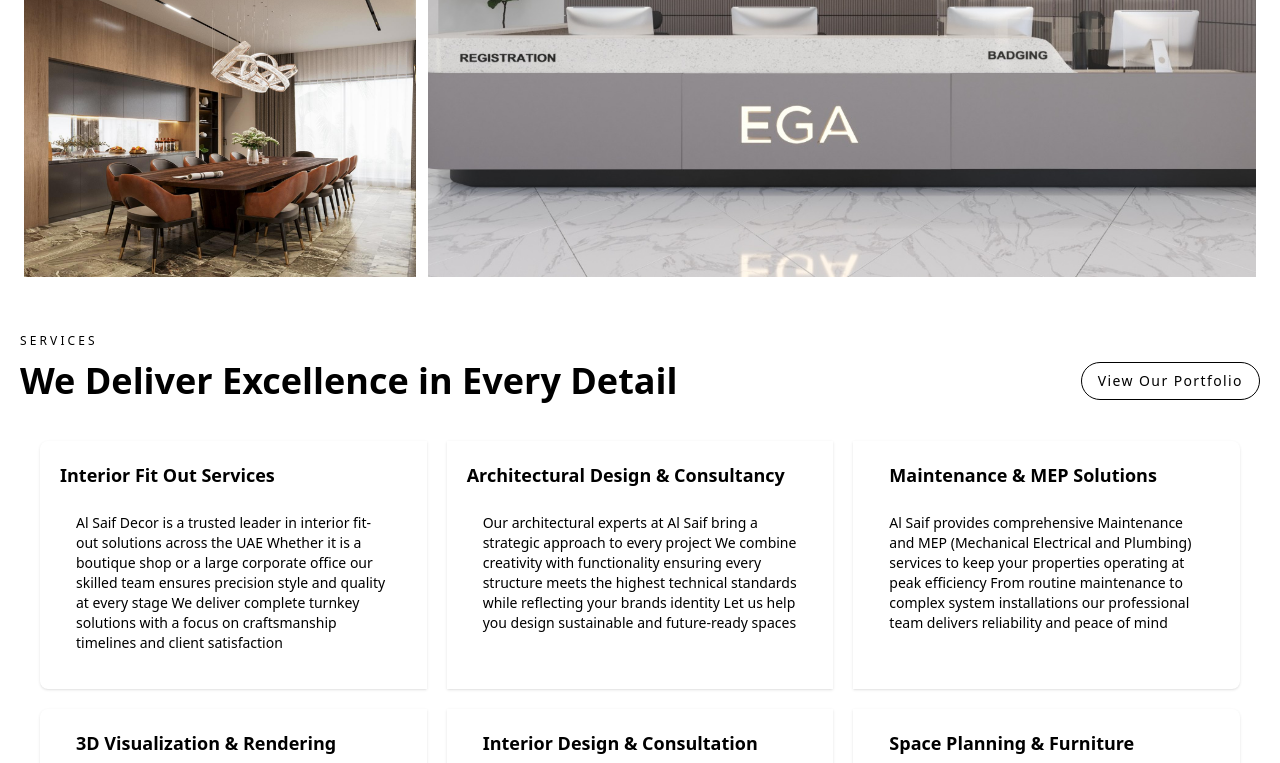
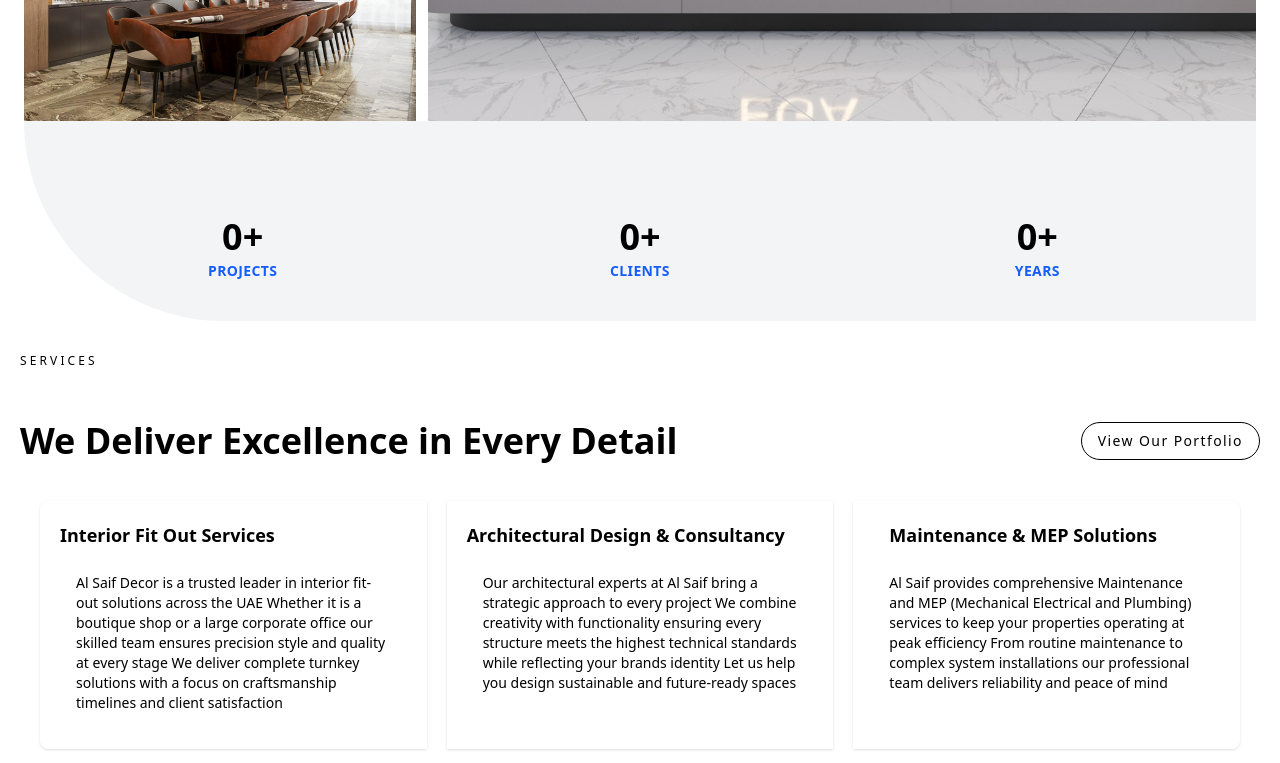
Before and after one commit to AliAkramkk/AlSaif_Next, a Next.js app: page / in a window 1280 px wide. Shown: the part 3140-3903 px from the top of the page. Built offline with nearby package versions, Linux system fonts and the light colour scheme; a web font is replaced by a local one.

Commit message:
home page modified

```diff
--- a/src/components/Alsaif.jsx
+++ b/src/components/Alsaif.jsx
@@ -2,6 +2,7 @@ import React from "react";
 import img from "next/image";
 const Alsaif = () => {
   return (
+    <>
     <div className="bg-white py-10 px-6 md:px-10 md:py-10 overflow-hidden relative">
       <h1 className="text-xl font-mono py-8">
         We Are happy to see the transformation
@@ -11,7 +12,7 @@ const Alsaif = () => {
         <img
           src="/assets/interior4.jpg"
           alt="Alsaif"
-          className="md:w-[650px] md:h-[450px] mask-radial-[100%_110%] mask-radial-from-75% mask-radial-at-left ..."
+          className="md:w-[650px] md:h-[450px] mask-radial-[100%_190%] mask-radial-from-75% "
         />
         {/* <img
         className="mask-radial-[100%_100%] mask-radial-from-75% mask-radial-at-left ..." src={"img"} /> */}
@@ -43,6 +44,8 @@ const Alsaif = () => {
         </div>
       </div>
     </div>
+
+    </>
   );
 };
 
--- a/src/components/Footer.jsx
+++ b/src/components/Footer.jsx
@@ -11,11 +11,11 @@ const Footer = () => {
   };
 
   return (
-    <footer className="bg-gray-100 px-6 py-10 mt-16">
+    <footer className="bg-gray-100 px-6 mt-16">
       {/* Top Section */}
       <div className="flex flex-col md:flex-row justify-between items-center gap-6">
         <div>
-          <p className=" text-lg">Let’s</p>
+          {/* <p className=" text-lg">Let’s</p> */}
           <h2 className="text-3xl md:text-5xl font-semibold">Get in touch</h2>
         </div>
 
--- /dev/null
+++ b/src/components/FooterStyle.jsx
@@ -0,0 +1,43 @@
+import React from 'react';
+import Image from 'next/image';
+
+const FooterStyle = () => {
+  return (
+    <div className='-mb-16 mt-10'>
+      <div className="relative bg-gray-100 px-6 md:px-1 w-full  rounded-tr-full">
+        <div className='flex flex-row items-start relative'>
+          {/* Text Section */}
+          <div className="w-2/3 z-10">
+            <h1 className='mt-6 md:mt-5 text-2xl md:text-6xl font-serif px-3'>
+              Interest in <br />
+              <span>Working with Us?</span>
+            </h1>
+          </div>
+
+          {/* Image Positioned to the Right */}
+          <div className="hidden md:block w-1/3  justify-end pr-6 relative">
+            <div className="absolute -top-20 right-24">
+              <Image
+                src="/assets/proj1.jpg"
+                alt="Interior Design"
+                width={226}
+                height={750}
+                className=" h-[300px]  object-contain  rounded-t-full border-black border "
+              />
+            </div>
+          </div>
+        </div>
+
+        {/* Paragraph Section */}
+        <div className='pt-14'> {/* push down to make room for image overlap */}
+          <p className='font-mono px-5'>
+            Do you have a passion for creating beautiful and functional spaces? If you are interested <br />
+            <span>in working with us please contact us or chat on WhatsApp</span>
+          </p>
+        </div>
+      </div>
+    </div>
+  );
+};
+
+export default FooterStyle;
--- a/src/components/Highlight.jsx
+++ b/src/components/Highlight.jsx
@@ -7,10 +7,10 @@ const Highlight = () => {
   return (
     <>
       <div className="flex md:flex-row flex-col gap-3 py-6 px-6">
-        <div className="text-xl md:text-3xl font- md:mono w-1/3">
+        <div className="text-xl md:text-3xl  md:font-mono ">
           We Convert It as per Your Dream
         </div>
-        <div className="text-xl md:text-3xl font-mono md:w-2/3 flex flex-col">
+        {/* <div className="text-xl md:text-3xl font-mono md:w-2/3 flex flex-col">
           <h1>
             From Structure to Design We are here to help you with your dream
             project
@@ -27,7 +27,7 @@ const Highlight = () => {
               quality craftsmanship every step of the way
             </p>
           </div>
-        </div>
+        </div> */}
       </div>
       <div className="flex flex-col md:flex-row gap-3 py-6 px-6">
         <div className="flex flex-col gap-4">
@@ -63,6 +63,8 @@ const Highlight = () => {
 />
         </div>
       </div>
+
+
     </>
   );
 };
--- /dev/null
+++ b/src/components/HighlightStyle.jsx
@@ -0,0 +1,61 @@
+import React ,{useState} from 'react'
+
+const HighlightStyle = () => {
+
+     const [projectCount, setProjectCount] = useState(0);
+  const [clientCount, setClientCount] = useState(0);
+  const [serviceCount, setServiceCount] = useState(0);
+  let countInterval;
+
+  const startCounting = () => {
+    countInterval = setInterval(() => {
+      setProjectCount(prevCount => (prevCount < 8000 ? prevCount + 40 : prevCount));
+      setClientCount(prevCount => (prevCount < 1000 ? prevCount + 10 : prevCount));
+      setServiceCount(prevCount => (prevCount < 17 ? prevCount + 1 : prevCount));
+    }, 30);
+  };
+
+  const stopCounting = () => {
+    clearInterval(countInterval);
+  };
+  return (
+    <div className='mx-6 -mt-6'>
+         <div className="bg-gray-100  px-6 md:px-1 w-full h-50 overflow-hidden relative rounded-bl-full  ">
+<div
+        className="container mx-auto px-4 py-16 lg:px-8  xl:max-w-7xl"
+        onMouseEnter={startCounting}
+        onMouseLeave={stopCounting}
+      >
+        <div className="grid grid-cols-1 gap-8 md:grid-cols-3 text-center">
+          <dl className="space-y-1 px-5 py-8">
+            <dt className="text-4xl font-extrabold text-black dark:text-white">
+              {projectCount}+
+            </dt>
+            <dd className="text-sm font-semibold uppercase tracking-wide text-blue-600 dark:text-blue-500">
+              Projects
+            </dd>
+          </dl>
+          <dl className="space-y-1 px-5 py-8">
+            <dt className="text-4xl font-extrabold text-black dark:text-white">
+              {clientCount}+
+            </dt>
+            <dd className="text-sm font-semibold uppercase tracking-wide text-blue-600 dark:text-blue-500">
+              Clients
+            </dd>
+          </dl>
+          <dl className="space-y-1 px-5 py-8">
+            <dt className="text-4xl font-extrabold text-black dark:text-white">
+              {serviceCount}+
+            </dt>
+            <dd className="text-sm font-semibold uppercase tracking-wide text-blue-600 dark:text-blue-500">
+              Years
+            </dd>
+          </dl>
+        </div>
+      </div>
+    </div>
+    </div>
+  )
+}
+
+export default HighlightStyle
--- a/src/components/Services.jsx
+++ b/src/components/Services.jsx
@@ -3,7 +3,7 @@ import React from "react";
 const Services = () => {
   return (
     <>
-      <div className="font-thin text-xs px-5 mt-5 p-3">S E R V I C E S</div>
+      <div className="font-thin text-xs px-5 mt-5 p-3 mb-10">S E R V I C E S</div>
 
       <div className="flex items-center justify-between mb-5">
         <div className="font-semibold px-5 text-black md:text-4xl">
--- a/src/pages/index.js
+++ b/src/pages/index.js
@@ -15,6 +15,8 @@ import SeoHead from "@/components/SeoHead";
 
 import roomImg from "../../public/assets/hom1.jpg";
 import excellence from "../../public/assets/allogo.png";
+import HighlightStyle from "@/components/HighlightStyle";
+import FooterStyle from "@/components/FooterStyle";
 
 // Animation config outside render
 const fadeInFromLeft = {
@@ -160,7 +162,9 @@ export default function HomePage() {
       <Alsaif />
       <HomeProjects />
       <Highlight />
+      <HighlightStyle/>
       <Services />
+      <FooterStyle />
       <Footer />
     </>
   );
```
